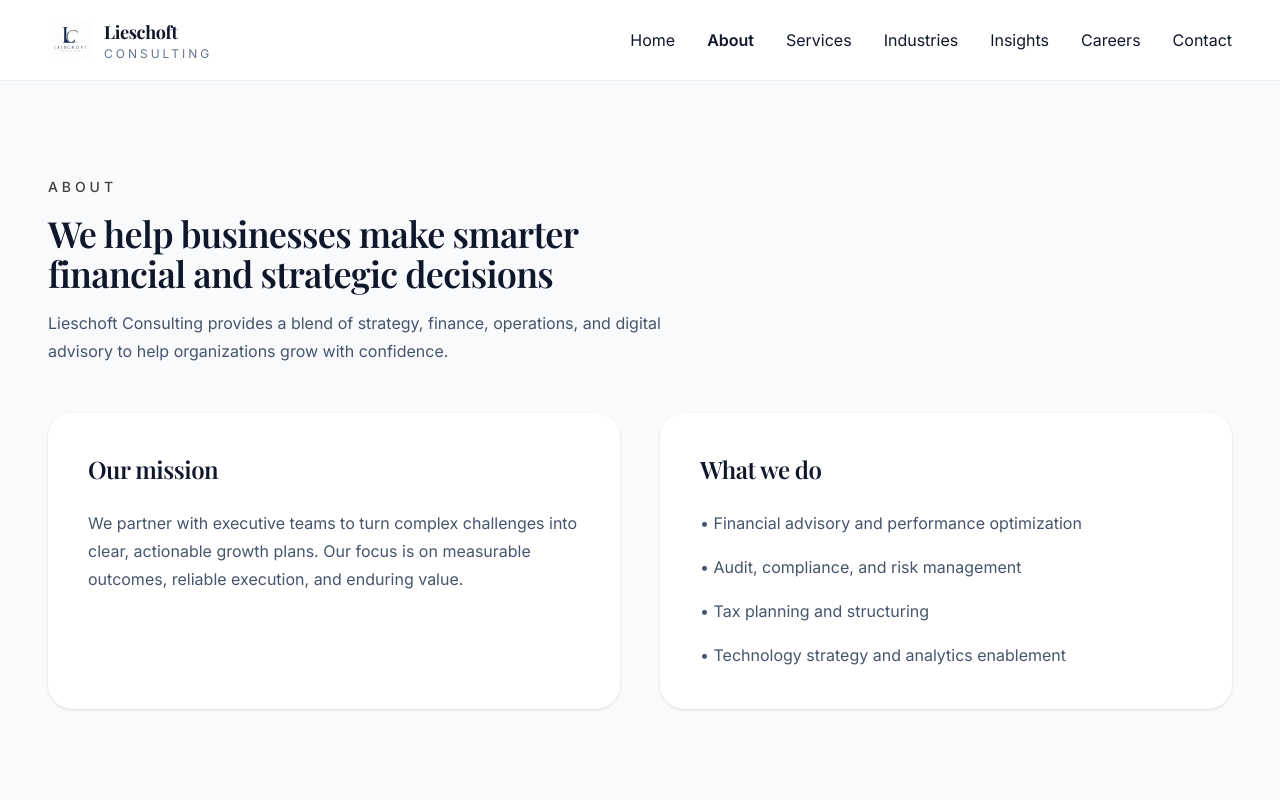
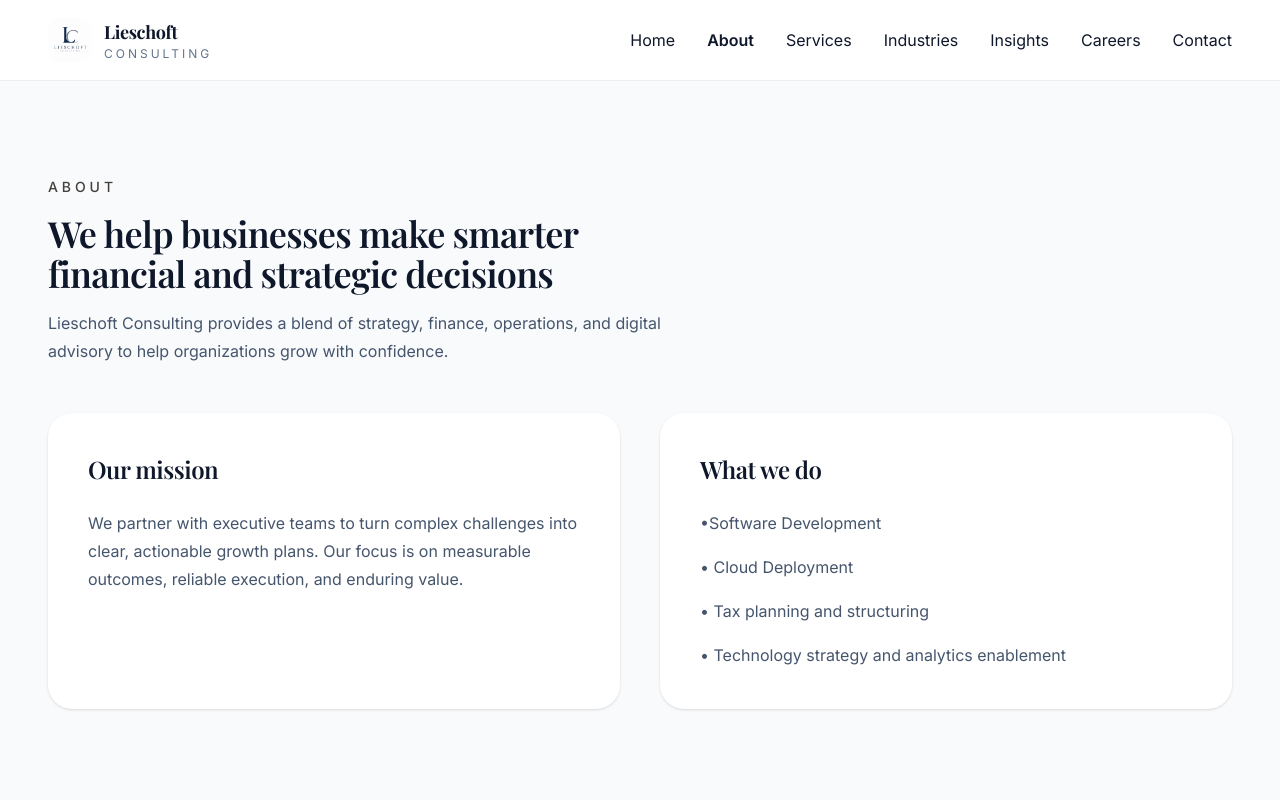
Before and after one commit to Deebahz/lieschoft-consulting, a Next.js app: page /about in a window 1280 px wide. Shown: the top 800 px of the page. Built offline with nearby package versions, Linux system fonts and the light colour scheme.

Commit message:
Update services offered in about page

```diff
--- a/app/about/page.tsx
+++ b/app/about/page.tsx
@@ -23,8 +23,8 @@ export default function AboutPage() {
             <div className="space-y-6 rounded-3xl bg-white p-10 shadow-sm">
               <h2 className="text-2xl font-semibold text-slate-900">What we do</h2>
               <ul className="space-y-4 text-slate-600 leading-7">
-                <li>• Financial advisory and performance optimization</li>
-                <li>• Audit, compliance, and risk management</li>
+                <li>•Software Development</li>
+                <li>• Cloud Deployment</li>
                 <li>• Tax planning and structuring</li>
                 <li>• Technology strategy and analytics enablement</li>
               </ul>
```
